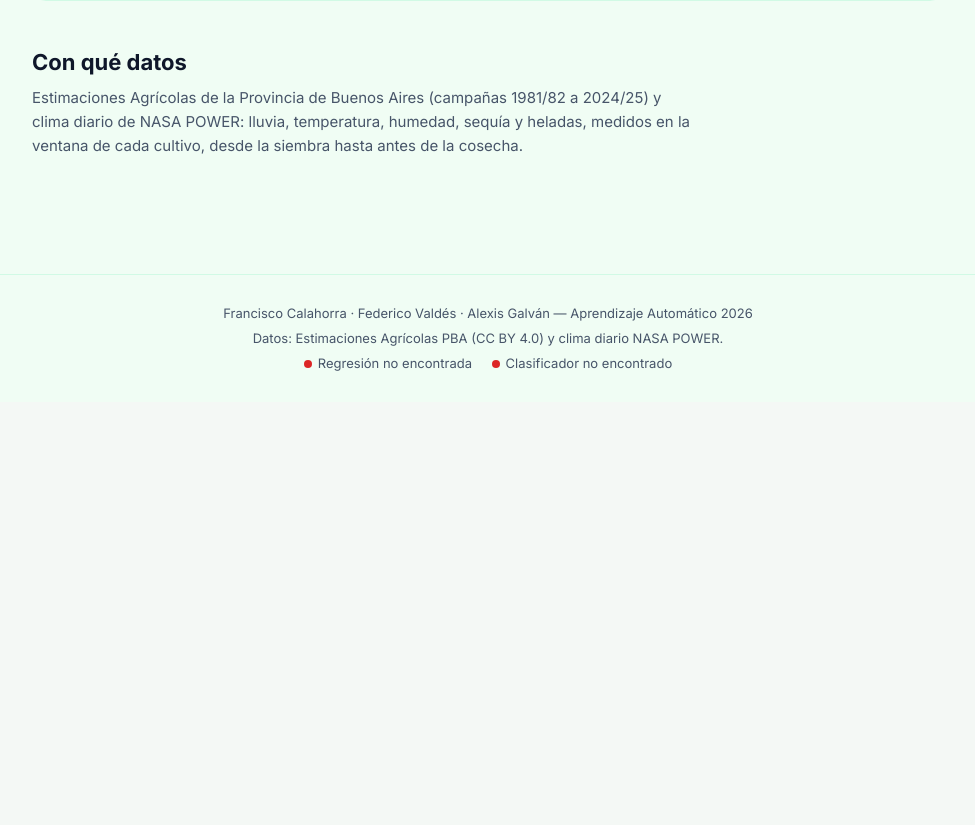
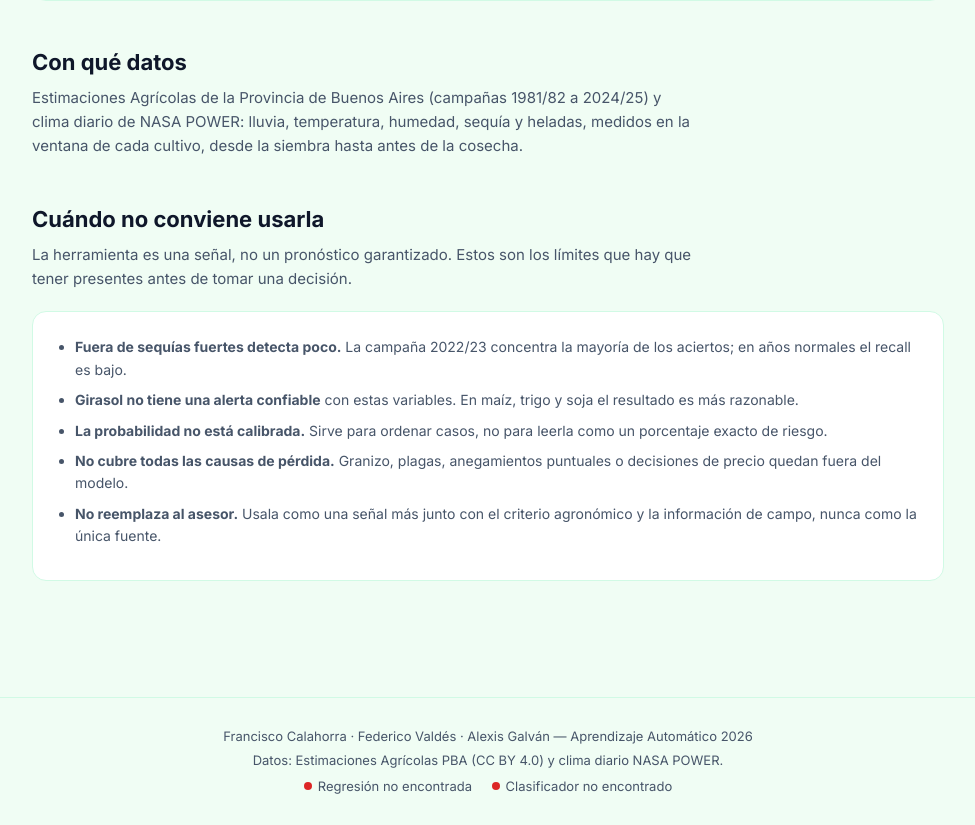
Before and after one commit to GalvanAlexis/tp-integrador-rendimiento-cultivos, a Flask app: page / in a window 1280 px wide. Shown: the part 1739-2564 px from the top of the page, without its empty margins (152-1127 px from the left). Before the commit the page ends 2110 px from the top, so only its background shows below. Run offline with Flask 3, Linux system fonts and the light colour scheme.

Commit message:
fix: cerrar la Entrega 4 con advertencia de limitaciones y casos concretos (closes #5) (#9)

```diff
--- a/templates/index.html
+++ b/templates/index.html
@@ -61,6 +61,8 @@
     .no { color: var(--verde); font-weight: 600; }
     .nota { font-size: 13px; color: var(--gris); margin-top: 12px; }
     .tabla-scroll { overflow-x: auto; }
+    .limites { margin-left: 18px; color: var(--gris); font-size: 14px; }
+    .limites li { margin-bottom: 8px; }
     @media (max-width: 700px) {
       .modelos { grid-template-columns: 1fr; }
     }
@@ -203,4 +205,21 @@
         ventana de cada cultivo, desde la siembra hasta antes de la cosecha.
       </p>
     </section>
+
+    <section>
+      <h2>Cuándo no conviene usarla</h2>
+      <p class="intro">
+        La herramienta es una señal, no un pronóstico garantizado. Estos son los límites que hay
+        que tener presentes antes de tomar una decisión.
+      </p>
+      <div class="card">
+        <ul class="limites">
+          <li><strong>Fuera de sequías fuertes detecta poco.</strong> La campaña 2022/23 concentra la mayoría de los aciertos; en años normales el recall es bajo.</li>
+          <li><strong>Girasol no tiene una alerta confiable</strong> con estas variables. En maíz, trigo y soja el resultado es más razonable.</li>
+          <li><strong>La probabilidad no está calibrada.</strong> Sirve para ordenar casos, no para leerla como un porcentaje exacto de riesgo.</li>
+          <li><strong>No cubre todas las causas de pérdida.</strong> Granizo, plagas, anegamientos puntuales o decisiones de precio quedan fuera del modelo.</li>
+          <li><strong>No reemplaza al asesor.</strong> Usala como una señal más junto con el criterio agronómico y la información de campo, nunca como la única fuente.</li>
+        </ul>
+      </div>
+    </section>
 {% endblock %}
```
Also changed, not shown: informe/entrega_4_clasificacion.md (+22 -2 lines), templates/predecir.html (+15 -0 lines), tests/test_app.py (+12 -0 lines).
